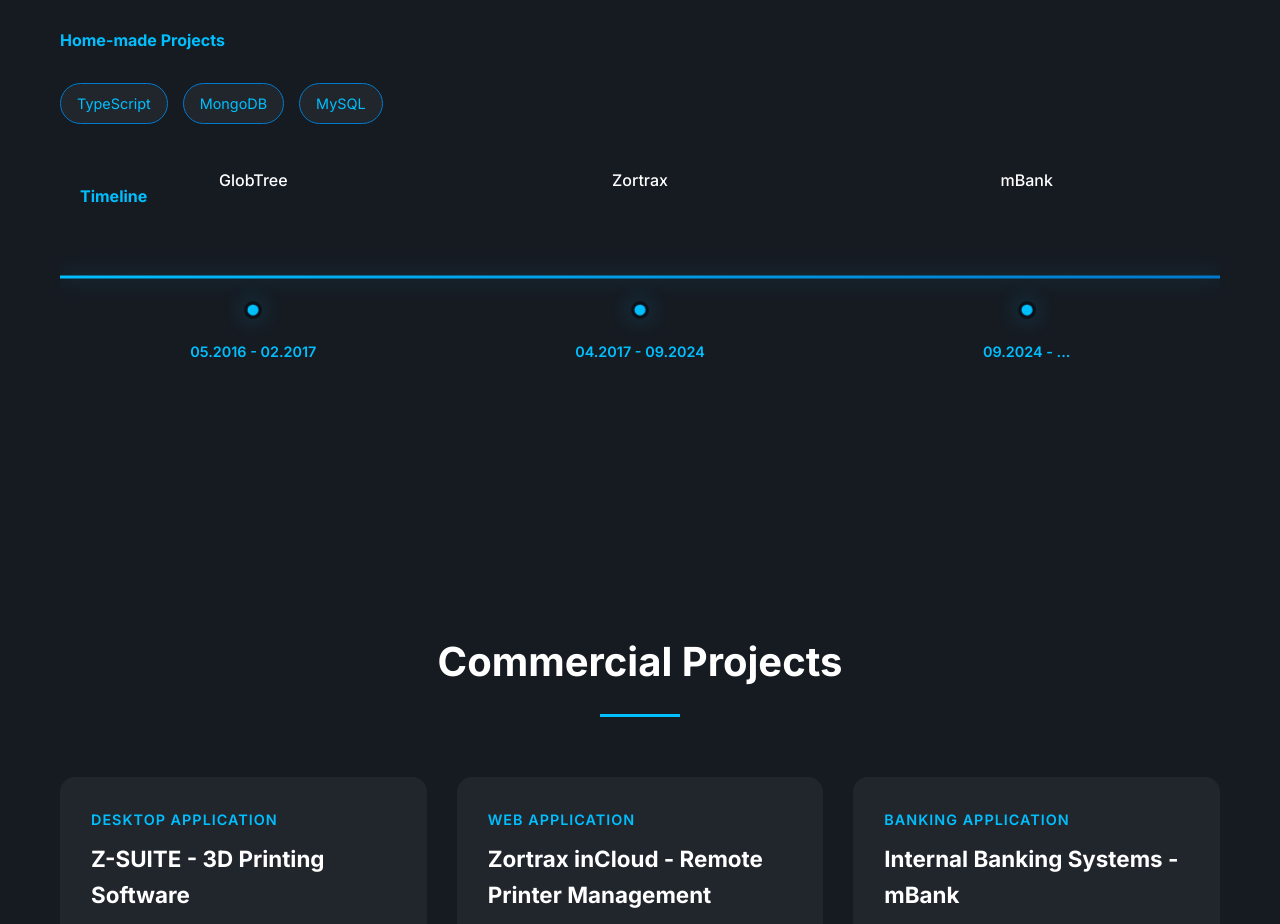
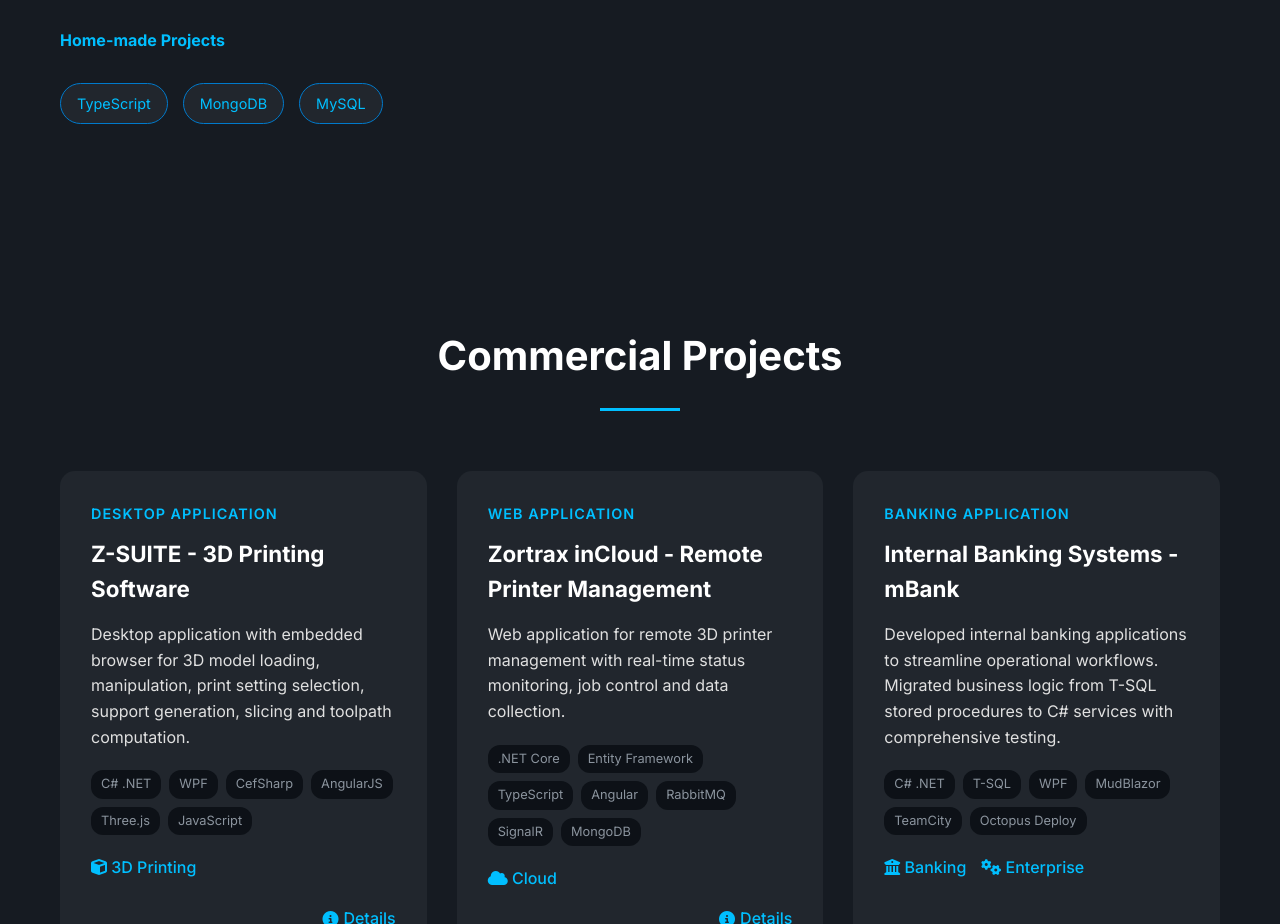
Before and after one commit to PawelWielga/dihor, a React (Vite) app: page / in a window 1280 px wide. Shown: the part 1484-2408 px from the top of the page. Built offline with nearby package versions, Linux system fonts and the light colour scheme.

Commit message:
Hide timeline component

```diff
--- a/src/components/About.jsx
+++ b/src/components/About.jsx
@@ -1,4 +1,4 @@
-import Timeline from './Timeline.jsx'
+// import Timeline from './Timeline.jsx'
 
 function About() {
   return (
@@ -51,7 +51,7 @@
             </div>
           </div>
         </div>
-        <Timeline />
+        {/* <Timeline /> */}
       </div>
     </section>
   )
```
